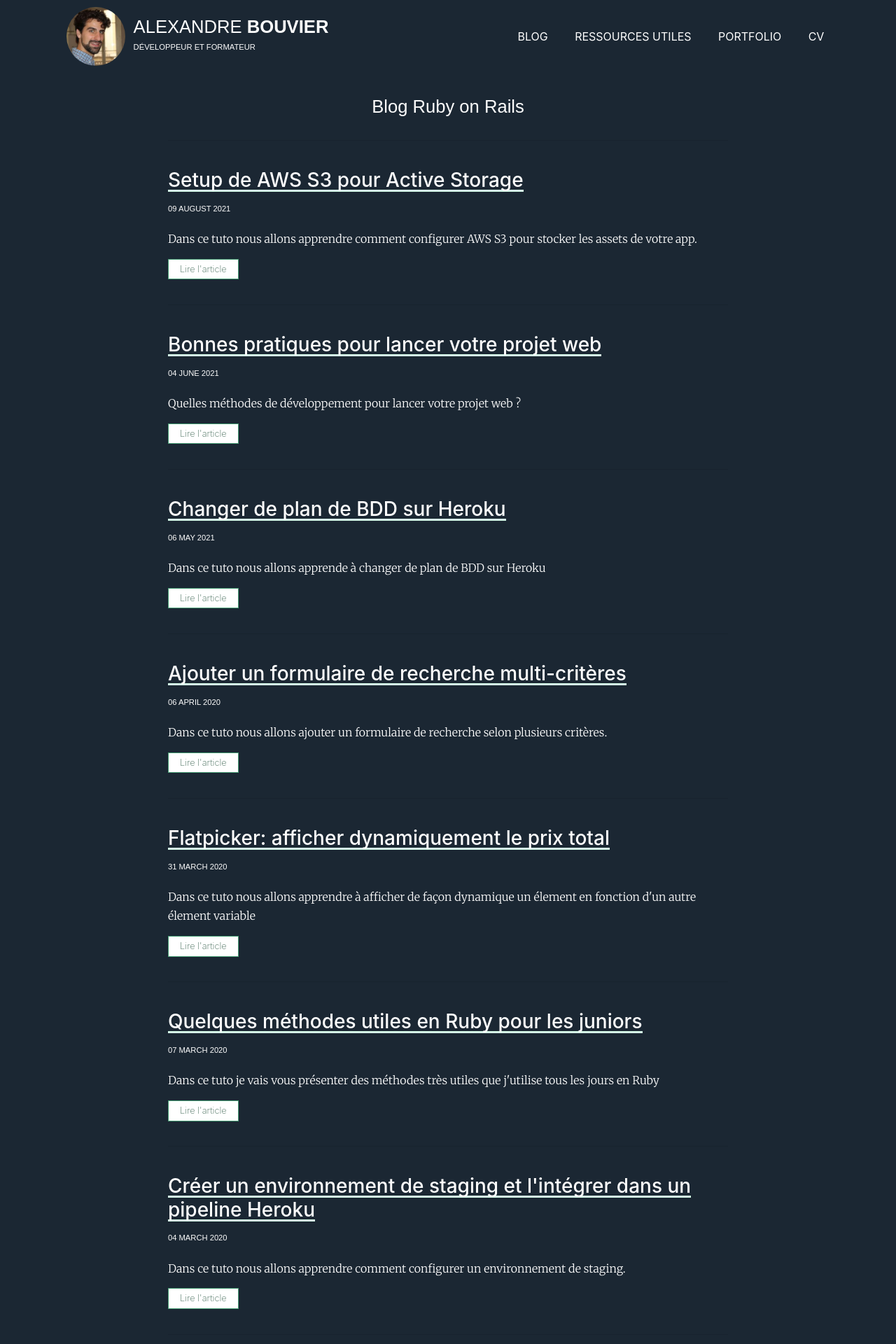
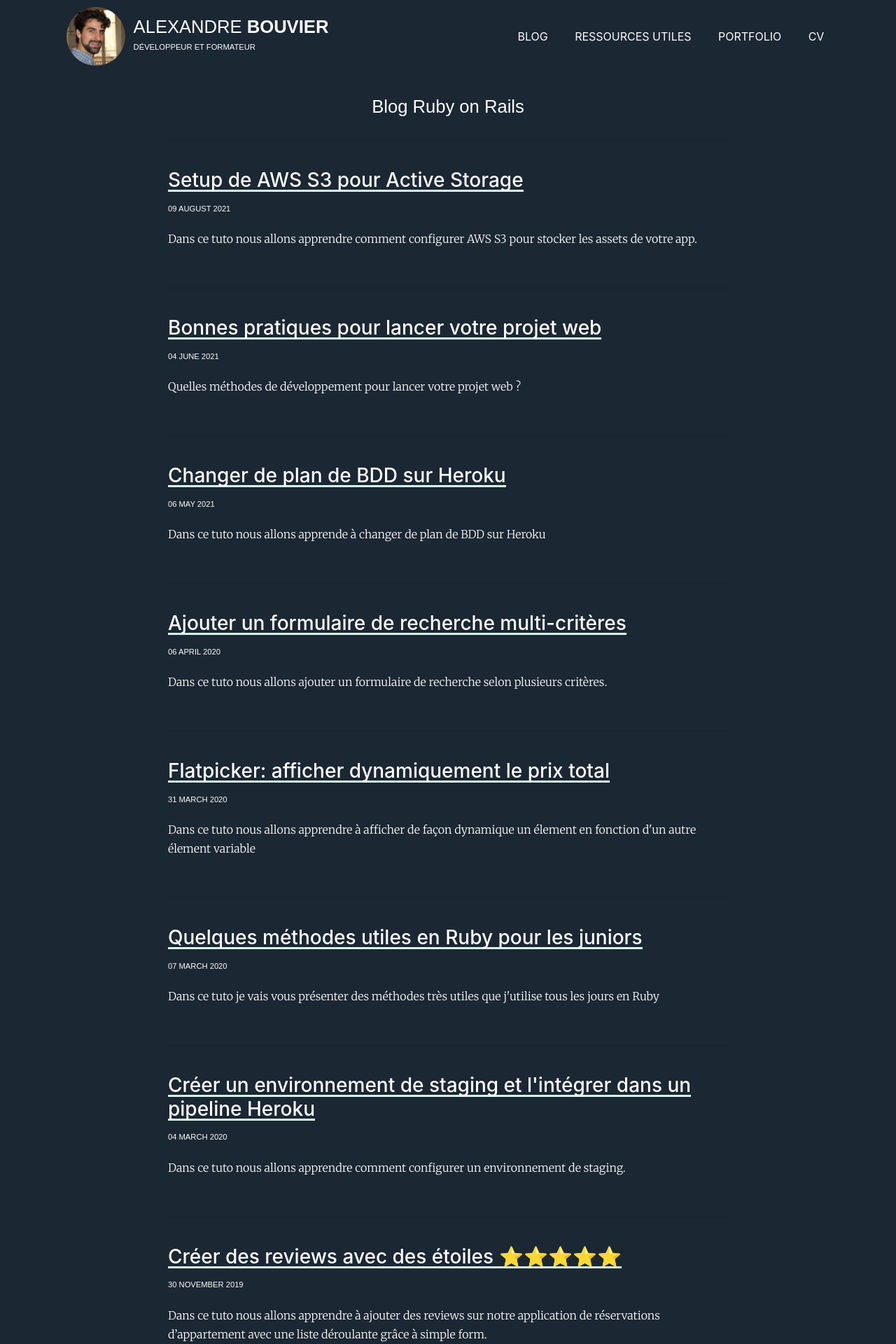
Before and after one commit to alexandrebk/alexandrebk.github.io, a Jekyll site: the page built from index.html, in a window 1280 px wide. Shown: the top 1920 px of the page at 70% size. Built offline with Jekyll 4.4.1, drawn with Linux system fonts in a browser that asks for light colours; nearby versions of some CDN libraries; some of the changed text lies outside the part shown.

Commit message:
Removes link button

```diff
--- a/_sass/_blog.scss
+++ b/_sass/_blog.scss
@@ -6,12 +6,3 @@
   border-top: 1px solid $light-grey;
   padding:    40px 0;
 }
-
-.btn-green {
-  background-color: $white;
-  color:            $dark-green;
-  padding:          0.4rem 1rem;
-  font-size:        0.8rem;
-  font-weight:      200;
-  border:           1px solid $green;
-}
--- a/index.html
+++ b/index.html
@@ -28,10 +28,6 @@ title:  Blog Ruby on Rails
               <p>
                 {{ post.description }}
               </p>
-              <a href="{{ post.url }}"
-                 class="btn-green">
-                Lire l'article
-              </a>
             </div>
           </li>
         {% endif %}
```
